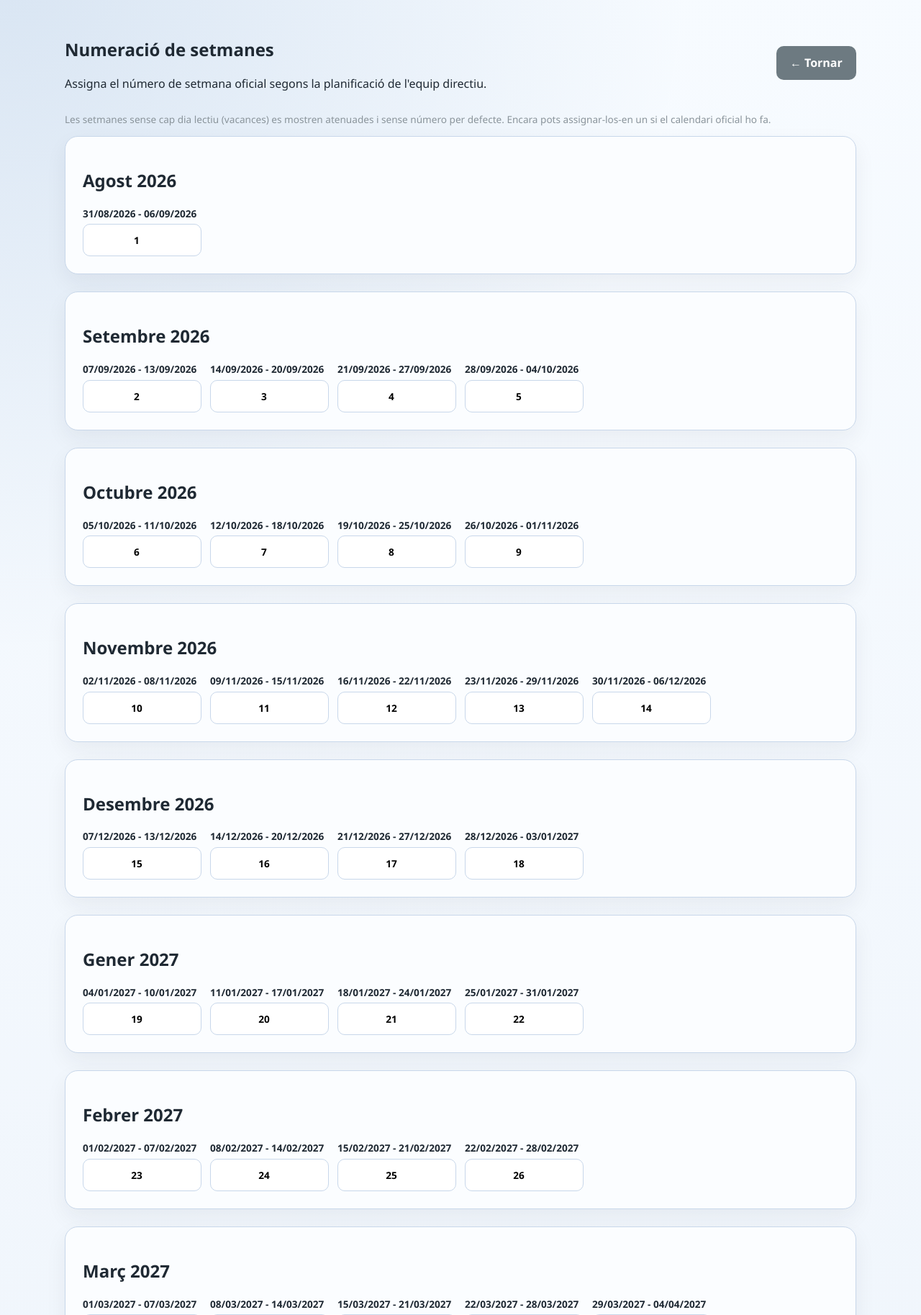
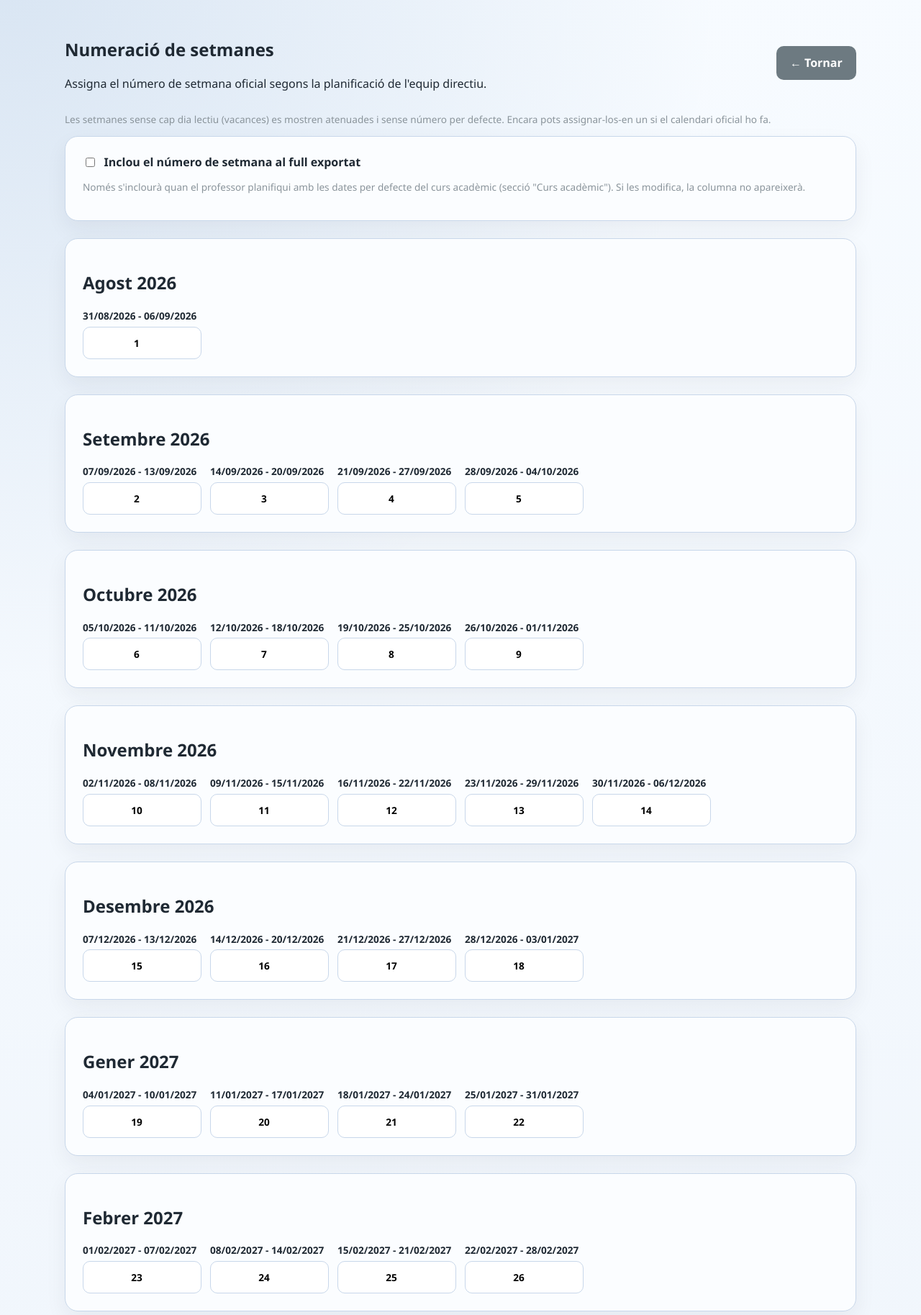
Before and after one commit to Marcos-A/tempo, a FastAPI app: page /admin/weeks in a window 1280 px wide. Shown: the part 55-1882 px from the top of the page at 72% size. Run offline with FastAPI, Linux system fonts and the light colour scheme; the visitor is signed in with stand-in values (Sample User, id 1).

Commit message:
Gate the exported week-number column behind an admin toggle
Week numbers were previously included automatically whenever a
teacher's dates matched the academic-year default, with no way for
the admin to hold that back until they'd verified the numbering.
Add an "Inclou el número de setmana al full exportat" checkbox on
/admin/weeks (off by default) that must be enabled in addition to
the exact-date match. Existing databases get the new column via the
same inspector-based ALTER TABLE pattern already used for the
excluded_periods.label migration.

```diff
--- a/app/models.py
+++ b/app/models.py
@@ -2,7 +2,7 @@
 
 from datetime import date, datetime
 
-from sqlalchemy import Date, DateTime, Integer, String
+from sqlalchemy import Boolean, Date, DateTime, Integer, String
 from sqlalchemy.orm import Mapped, mapped_column
 
 from app.database import Base
@@ -27,6 +27,7 @@ class AcademicYearSetting(Base):
     id: Mapped[int] = mapped_column(primary_key=True, default=1)
     default_start_date: Mapped[date] = mapped_column(Date)
     default_end_date: Mapped[date] = mapped_column(Date)
+    include_week_numbers_in_export: Mapped[bool] = mapped_column(Boolean, default=False, server_default="0")
     updated_at: Mapped[datetime] = mapped_column(DateTime, default=datetime.utcnow, onupdate=datetime.utcnow)
 
 
--- a/app/routes/teacher.py
+++ b/app/routes/teacher.py
@@ -305,9 +305,14 @@ async def prepare_plan(request: Request, db: Session = Depends(get_db)):
 
     # Week numbers come from the school's official academic-year calendar, so
     # they only make sense when the teacher is planning against that exact
-    # window. A custom start/end date has no guaranteed relationship to the
-    # school's published week numbering, so the column is left out entirely.
-    include_week_numbers = start_date == settings.default_start_date and end_date == settings.default_end_date
+    # window, and only when the admin has opted in on /admin/weeks. A custom
+    # start/end date has no guaranteed relationship to the school's published
+    # week numbering, so the column is left out entirely regardless of the toggle.
+    include_week_numbers = (
+        settings.include_week_numbers_in_export
+        and start_date == settings.default_start_date
+        and end_date == settings.default_end_date
+    )
     week_numbers_by_date = _week_numbers_for_schedule(db, schedule) if include_week_numbers else {}
 
     plan_payload = {
--- a/app/static/css/app.css
+++ b/app/static/css/app.css
@@ -135,6 +135,16 @@ label {
   display: grid;
   gap: 0.35rem;
   font-weight: 600;
+}
+
+.checkbox-label {
+  display: flex;
+  align-items: center;
+  gap: 0.6rem;
+}
+
+.checkbox-label input {
+  width: auto;
 }
 
 .optional-label {
--- a/app/templates/admin/weeks.html
+++ b/app/templates/admin/weeks.html
@@ -15,6 +15,16 @@
 {% endif %}
 
 <form method="post" action="/admin/weeks">
+  <section class="card">
+    <label class="checkbox-label">
+      <input type="checkbox" name="include_week_numbers_in_export" {{ "checked" if include_week_numbers_in_export }} />
+      Inclou el número de setmana al full exportat
+    </label>
+    <p class="inline-note">
+      Només s'inclourà quan el professor planifiqui amb les dates per defecte del curs acadèmic (secció "Curs acadèmic").
+      Si les modifica, la columna no apareixerà.
+    </p>
+  </section>
   {% for group in week_groups %}
   <section class="card">
     <h2>{{ group.label }}</h2>
```
Also changed, not shown: app/routes/admin.py (+8 -2 lines), app/services/bootstrap.py (+11 -0 lines).
